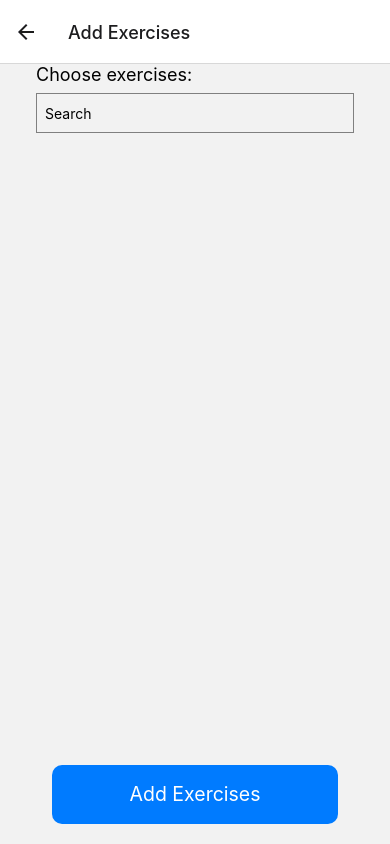
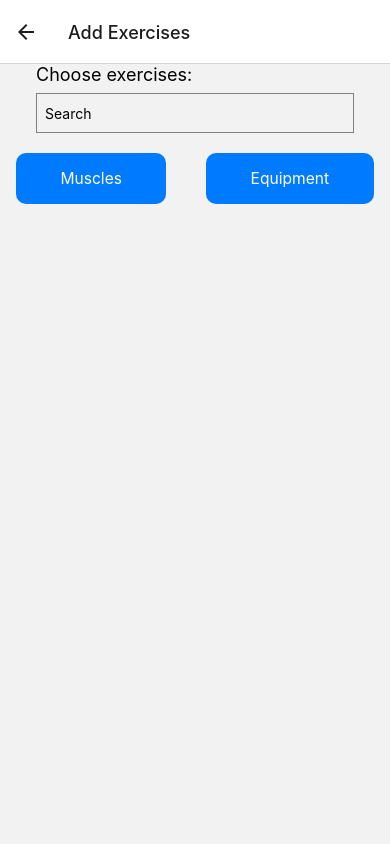
Before and after one commit to Benji2418/fitness, a React Native app: screen /AddExercise in a window 390 px wide. Built offline with nearby package versions, Linux system fonts and the light colour scheme.

Commit message:
Adding buttons for muscle and equipment selection

```diff
--- a/screens/AddExercise.js
+++ b/screens/AddExercise.js
@@ -8,10 +8,20 @@ const { width, height } = Dimensions.get('window');
 
 const Stack = createStackNavigator();
 // Custom Button Component
-const CustomButton = ({ onPress, title }) => (
+const CustomButtonMuscles = ({ onPress, title }) => (
   <TouchableOpacity
     onPress={onPress}
-    style={styles.button}
+    style={styles.buttonMuscles}
+    activeOpacity={0.7} // Adjusts the opacity of the button when pressed
+  >
+    <Text style={styles.buttonText}>{title}</Text>
+  </TouchableOpacity>
+);
+
+const CustomButtonEquipment = ({ onPress, title }) => (
+  <TouchableOpacity
+    onPress={onPress}
+    style={styles.buttonEquipment}
     activeOpacity={0.7} // Adjusts the opacity of the button when pressed
   >
     <Text style={styles.buttonText}>{title}</Text>
@@ -35,8 +45,13 @@ const AddExercise = ({navigation}) => {
             value={text} // Binds the input value to the state variable 'text'
             />
         </View>
-        <View style={styles.exerciseContainer}>
-            <CustomButton onPress={handlePress} title="Add Exercises" />
+        <View style={styles.buttonContainer}>
+            <View style={styles.buttonMuscles}>
+                <CustomButtonMuscles onPress={handlePress} title="Muscles" />
+            </View>
+            <View style={styles.buttonEquipment}>
+                <CustomButtonEquipment onPress={handlePress} title="Equipment" />
+            </View>
         </View>
     </SafeAreaView>
   );
@@ -45,16 +60,25 @@ const AddExercise = ({navigation}) => {
 const styles = StyleSheet.create({
   container: {
     flex: 1, // Occupies the full screen
-    justifyContent: 'space-between', // Centers content vertically
     paddingHorizontal: 16,
   },
-  exerciseContainer: {
-    marginBottom: 20, // Adds some space at the bottom
-    alignItems: 'center'
+  buttonContainer: {
+    marginTop: 20,
+    alignItems: 'flex-start',
+    flexDirection: 'row',
+    justifyContent: 'space-between',
   },
-  button: {
-    width: '80%', // Width as a percentage of the container's width
-    height: height * 0.07, // Height as a percentage of the device's height
+  buttonMuscles: {
+    width: '42%', // Width as a percentage of the container's width
+    height: height * 0.06, // Height as a percentage of the device's height
+    backgroundColor: '#007BFF', // Button background color
+    justifyContent: 'center', // Centers content vertically
+    alignItems: 'center', // Centers content horizontally
+    borderRadius: 10, // Rounded corners
+  },
+  buttonEquipment: {
+    width: '47%', // Width as a percentage of the container's width
+    height: height * 0.06, // Height as a percentage of the device's height
     backgroundColor: '#007BFF', // Button background color
     justifyContent: 'center', // Centers content vertically
     alignItems: 'center', // Centers content horizontally
@@ -62,7 +86,7 @@ const styles = StyleSheet.create({
   },
   buttonText: {
     color: '#FFFFFF', // Text color
-    fontSize: width * 0.05, // Font size as a percentage of the device's width
+    fontSize: width * 0.04, // Font size as a percentage of the device's width
   },
   inputContainer: {
   },
```
